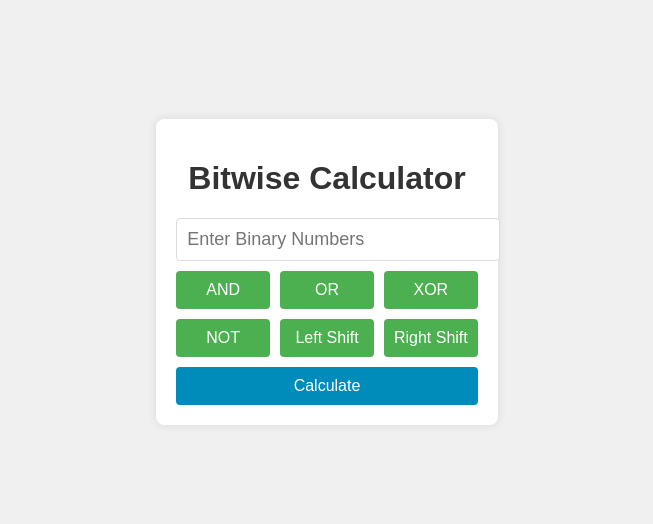
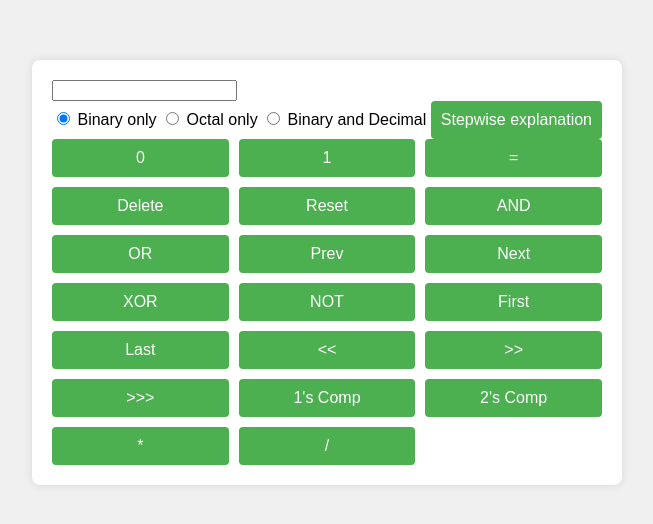
Before and after one commit to royalsachan/Bitwise_manupulation_Calculator, a plain HTML site: page index.html in a window 1280 px wide. Shown: the part 128-652 px from the top of the page, without its empty margins (313-966 px from the left). Drawn offline with Linux system fonts and the light colour scheme.

Commit message:
Update index.html

```diff
--- a/index.html
+++ b/index.html
@@ -3,24 +3,46 @@
 <head>
     <meta charset="UTF-8">
     <meta name="viewport" content="width=device-width, initial-scale=1.0">
-    <title>Bitwise Calculator</title>
+    <title>Binary Calculator</title>
     <link rel="stylesheet" href="230101021-lab_7.-binary_Calculator.css">
 </head>
 <body>
     <div class="calculator">
-        <h1>Bitwise Calculator</h1>
-        <input type="text" id="input" placeholder="Enter Binary Numbers">
+        <div class="result">
+            <input type="text" id="display" readonly>
+        </div>
+        <div class="options">
+            <input type="radio" id="binary" name="mode" checked>
+            <label for="binary">Binary only</label>
+            <input type="radio" id="octal" name="mode">
+            <label for="octal">Octal only</label>
+            <input type="radio" id="both" name="mode">
+            <label for="both">Binary and Decimal</label>
+            <button id="stepwise">Stepwise explanation</button>
+        </div>
         <div class="buttons">
-            <button onclick="insertOperator('&')">AND</button>
-            <button onclick="insertOperator('|')">OR</button>
-            <button onclick="insertOperator('^')">XOR</button>
-            <button onclick="insertOperator('~')">NOT</button>
-            <button onclick="insertOperator('<<')">Left Shift </button>
-            <button onclick="insertOperator('>>')">Right Shift</button>
-            <button id="calculate" onclick="calculate()">Calculate</button>
+            <button class="digit" data-value="0">0</button>
+            <button class="digit" data-value="1">1</button>
+            <button class="operator" data-op="=">=</button>
+            <button class="action" data-action="delete">Delete</button>
+            <button class="action" data-action="reset">Reset</button>
+            <button class="operator" data-op="AND">AND</button>
+            <button class="operator" data-op="OR">OR</button>
+            <button class="action" data-action="prev">Prev</button>
+            <button class="action" data-action="next">Next</button>
+            <button class="operator" data-op="XOR">XOR</button>
+            <button class="operator" data-op="NOT">NOT</button>
+            <button class="action" data-action="first">First</button>
+            <button class="action" data-action="last">Last</button>
+            <button class="operator" data-op="<<"><<</button>
+            <button class="operator" data-op=">>">>></button>
+            <button class="operator" data-op=">>>">>>></button>
+            <button class="operator" data-op="1'sComp">1's Comp</button>
+            <button class="operator" data-op="2'sComp">2's Comp</button>
+            <button class="operator" data-op="*">*</button>
+            <button class="operator" data-op="/">/</button>
         </div>
     </div>
-
-  <script src="230101021-lab_7-Binary_Calculator.js"></script>
+    <script src="230101021-lab_7-Binary_Calculator.js"></script>
 </body>
 </html>
```
